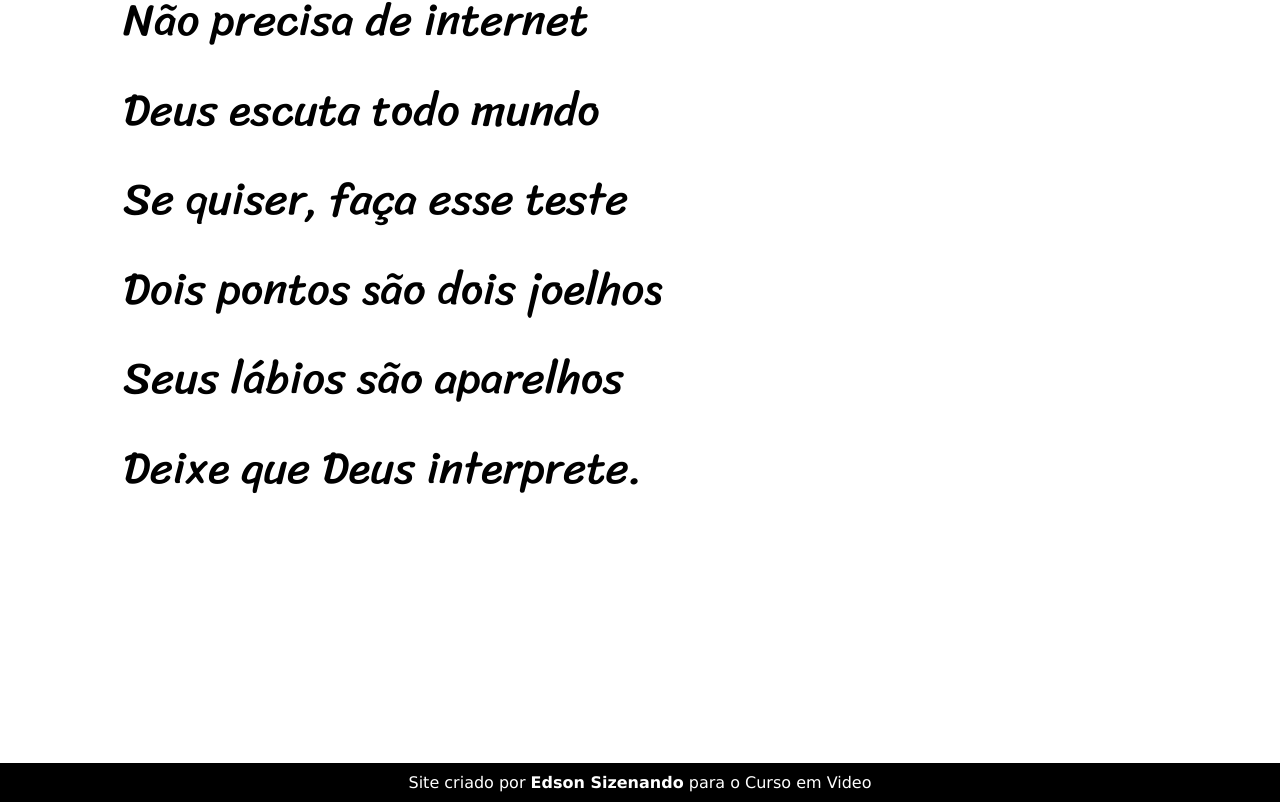
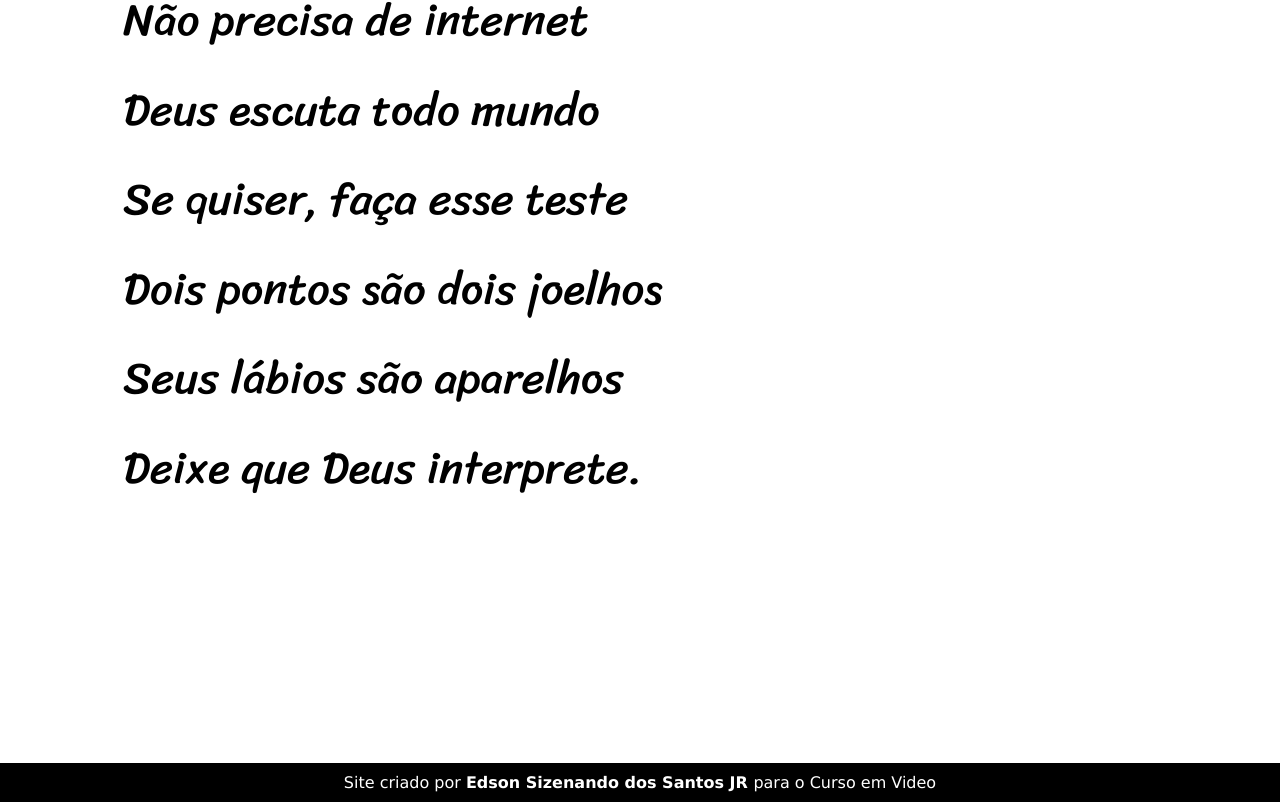
Before and after one commit to EdsonSizenando/projeto-cordel, a plain HTML site: page index.html in a window 1280 px wide. Shown: the part 5814-6616 px from the top of the page. Drawn offline with Linux system fonts and the light colour scheme.

Commit message:
footer change
Adcionando nome comlpleto no footer

```diff
--- a/index.html
+++ b/index.html
@@ -94,8 +94,9 @@
 
 
     <footer>
-        <p>Site criado por <a href="https://github.com/EdsonSizenando" target="_blank">Edson Sizenando</a> para o Curso em Video</p>
+        <p>Site criado por <a href="https://github.com/EdsonSizenando" target="_blank">Edson Sizenando dos Santos JR </a> para o Curso em Video</p>
     </footer>
 
 </body>
+
 </html>
```
